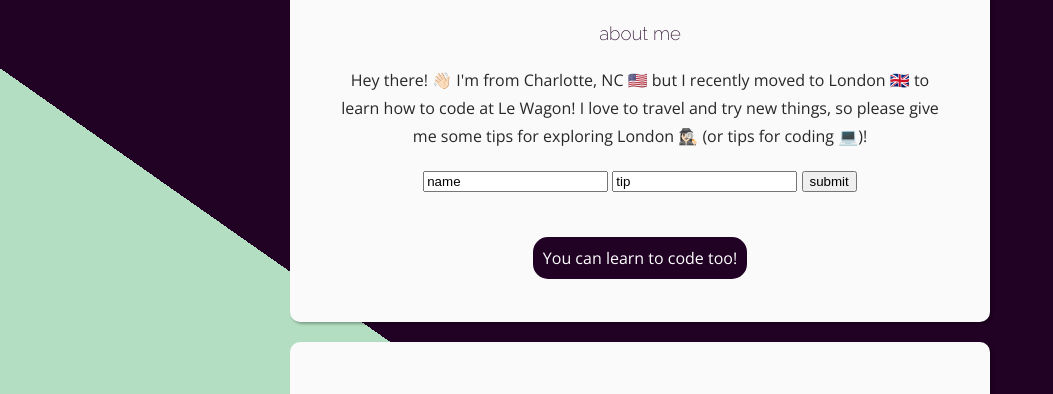
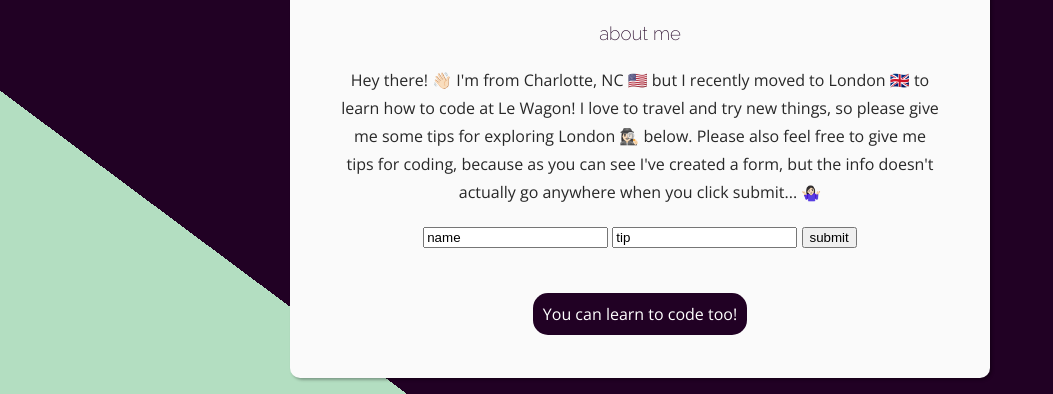
Before and after one commit to jennifercarlyle/profile, a plain HTML site: page index.html in a window 1280 px wide. Shown: the part 291-685 px from the top of the page, without its empty margins (0-1053 px from the left). Drawn offline with nearby package versions, Linux system fonts and the light colour scheme.

Commit message:
Edit the about me on my profile

```diff
--- a/index.html
+++ b/index.html
@@ -17,7 +17,9 @@
         <!-- <h2>I'm (almost) a developer</h2> -->
         <h3>about me</h3>
         <p>Hey there! 👋🏻 I'm from Charlotte, NC 🇺🇸 but I recently moved to London 🇬🇧 to learn how to code at Le Wagon!
-            I love to travel and try new things, so please give me some tips for exploring London 🕵🏻‍♀️ (or tips for coding 💻)!
+            I love to travel and try new things, so please give me some tips for exploring London 🕵🏻‍♀️ below.
+            Please also feel free to give me tips for coding, because as you can see I've created a form, but the
+            info doesn't actually go anywhere when you click submit... 🤷🏻‍♀️
         </p>
         <form>
           <input type="name" value="name">
```
